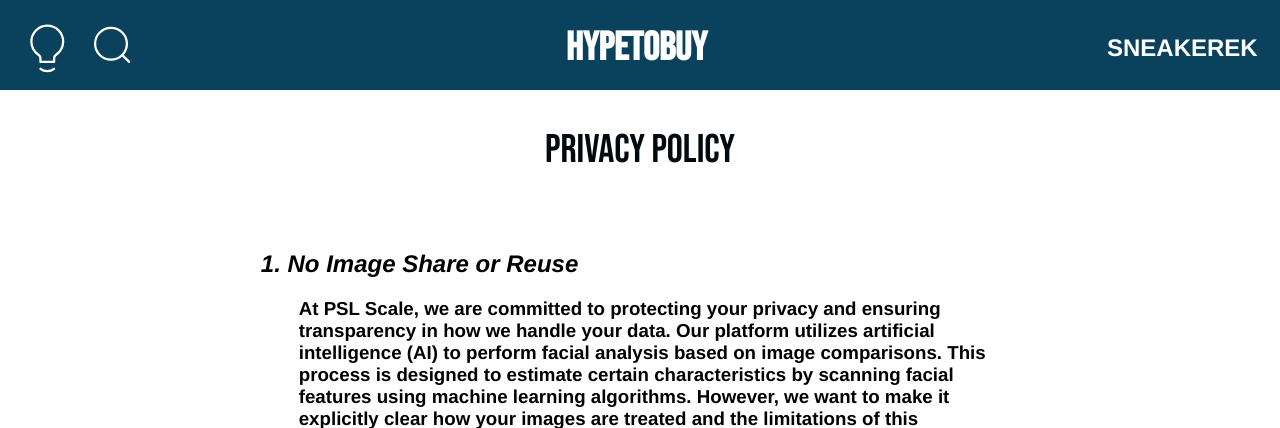
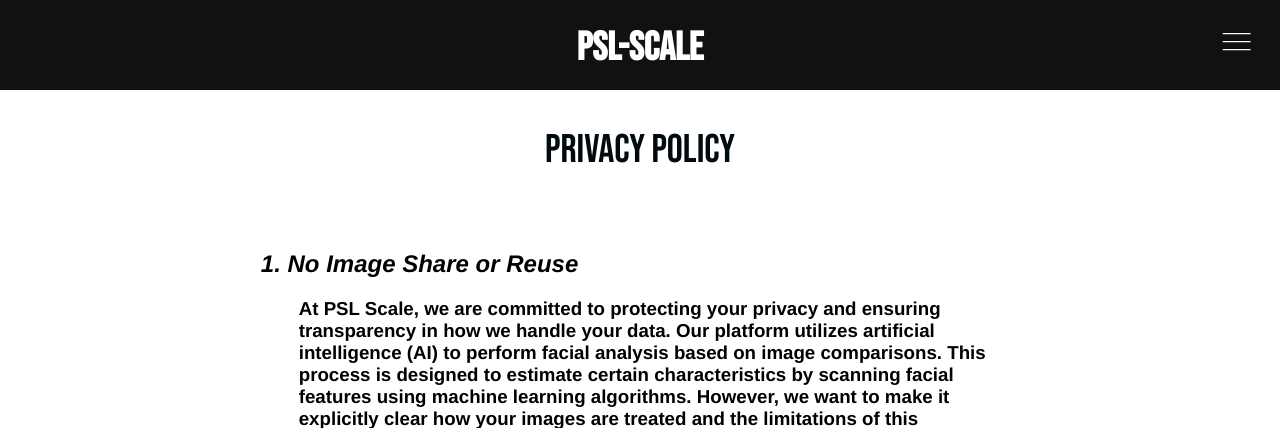
Before and after one commit to Bacika69/htp, a Django app: page /gyakorikerdesek/ in a window 1280 px wide. Shown: the top 428 px of the page. Run offline with Django 5.2, Linux system fonts and the light colour scheme; some web fonts are replaced.

Commit message:
Update navbar.html

```diff
--- a/templates/navbar.html
+++ b/templates/navbar.html
@@ -233,9 +251,17 @@
         height: 50%;
     }
    .haromcsik{
-        display: none;
-        margin-left: 30%;
+            display: flex;
+            justify-content: center;
+            align-items: center;
+            height: 70px;
+            width: 50px;
+            cursor: pointer;
+            position: fixed;
+            right: 1%;
+            top: 12px;
         }
+
     #htpdiv{
              flex: 1;
              display: flex;
@@ -294,6 +321,14 @@
         font-family: helvetica;
         color: black;
     }
+    .icon-hamburger{
+        width: 40px;
+        height: 40px;
+        display: flex;
+        align-items: center;
+        justify-content: center;
+        cursor: pointer;
+    }
     .no-results2{
         font-size: 20px;
         margin-left: 5%;
@@ -302,7 +337,23 @@
         color: gray;
     }
     #htp{
+        position: fixed;
+        /* text-shadow: 2px 2px 4px black; */
+
+        left: 50%;
+        margin-top: 0%;
+        transform: translate(-50%, -50%);
         font-size: 40px;
+    }
+    .minisearch{
+        margin-top: 20px;
+        margin-left: 10px;
+    }
+    .svg_navbar{
+        stroke-width: 1px;
+    }
+    .svg_navbar:hover{
+        stroke-width: 1.8px;
     }
     @media (max-width: 1024px) {
         .keresokep{
@@ -477,179 +536,45 @@
 
 </style>
 
-<div class="nav-container">
-    <div style="display: flex; gap: 10%; margin-left: 5%; width: 40%;">
-        <div id="openhelp" style="cursor: pointer;"  onclick="openHelp()">
-            <svg id="svg"  xmlns="http://www.w3.org/2000/svg" width="50" height="60" viewBox="0 0 22 22" fill="none">
-                <path d="M19.0006 9.03002C19.0007 8.10058 18.8158 7.18037 18.4565 6.32317C18.0972 5.46598 17.5709 4.68895 16.9081 4.03734C16.2453 3.38574 15.4594 2.87265 14.5962 2.52801C13.7331 2.18336 12.8099 2.01409 11.8806 2.03002C10.0966 2.08307 8.39798 2.80604 7.12302 4.05504C5.84807 5.30405 5.0903 6.98746 5.00059 8.77001C4.95795 9.9595 5.21931 11.1402 5.75999 12.2006C6.30067 13.2609 7.10281 14.1659 8.09058 14.83C8.36897 15.011 8.59791 15.2584 8.75678 15.5499C8.91565 15.8415 8.99945 16.168 9.00059 16.5V18.03H15.0006V16.5C15.0006 16.1689 15.0829 15.843 15.24 15.5515C15.3971 15.26 15.6241 15.0121 15.9006 14.83C16.8528 14.1911 17.6336 13.328 18.1741 12.3167C18.7147 11.3054 18.9985 10.1767 19.0006 9.03002V9.03002Z" stroke="white" stroke-width="1" stroke-linecap="round" stroke-linejoin="round"/>
-                <path d="M15 21.04C14.1345 21.6891 13.0819 22.04 12 22.04C10.9181 22.04 9.86548 21.6891 9 21.04" stroke="white" stroke-width="1" stroke-linecap="round" stroke-linejoin="round"/>
-            </svg>
-        </div>
-        <div  onclick="openSearch(), openOverlaybackground()" >
-            <svg id="svg" role="presentation" stroke-width="1"  cursor="pointer" focusable="false" width="50" height="60" class="icon icon-search" viewBox="0 0 22 22">
-                <circle cx="11" cy="10" r="7" fill="none" stroke="white"></circle>
-                <path d="m16 15 3 3" stroke="white" stroke-linecap="round" stroke-linejoin="round"></path>
-            </svg>
-
-        </div>
-    </div>
-    <div id="htpdiv" >
+<div class="nav-container" style="background-color: rgb(17, 17, 17);">
+    <div id="htpdiv" style="display: flex; justify-content: space-between; align-items: center; padding: 0 20px;">
         <a class="no-link-style" href="/">
-            <h1 id="htp" class="alahuzni" style="color: white; font-family: 'Bebas Neue', sans-serif; ">HypeToBuy</h1>
+            <h1 id="htp" class="alahuzni" style="color: white; font-family: 'Bebas Neue', sans-serif;">PSL-Scale</h1>
         </a>
-    </div>
-    <div>
-        <div class="menu">
-            <div class="no-link-style" onclick="openOverlay()"><h2 id="snkr" class="alahuzni" style="color: white;">SNEAKEREK</h2></div>
-        </div>
-        <div class="haromcsik">
+        <div class="haromcsik" style="display: flex; align-items: center;">
             <span class="sr-only"></span>
-                <svg onclick="openOverlay()" role="presentation" stroke-width="1" focusable="false" width="15" height="15" class="icon icon-hamburger" viewBox="0 0 30 30">
+            <svg onclick="openOverlay()" role="presentation" stroke-width="1" focusable="false"  class="icon icon-hamburger svg_navbar" viewBox="0 0 30 30">
                 <path d="M1 5h20M1 11h20M1 17h20" stroke="white" stroke-linecap="round"></path>
             </svg>
         </div>
     </div>
 </div>
-
-<div id="search" style="display: none;" >
-    <div style="display: flex;">
-        <form id="search-form" method="GET" action="{% url 'sneakerek' %}">
-            <input id="search-input" type="text" name="q" placeholder="Keresés..." class="no-outline">
-        </form>
-        <svg id="searchX" onclick="closeSearch()"  viewBox="0 0 30 30" width="15" height="15" fill="none" stroke="black" stroke-width="2" stroke-linecap="round" stroke-linejoin="round">
-                <line x1="18" y1="6" x2="6" y2="18"></line>
-                <line x1="6" y1="6" x2="18" y2="18"></line>
-        </svg>
-    </div>
-    <div>
-        <hr class="searchhr">
-    </div>
-    <div id="search-results">
-
-    </div>
-    <div id="show-all-div">
-        <div id="show-all" method="GET" action="{% url 'sneakerek' %}?q={{q}}">
-                <h3 class="össz_mut">Összes megtekintése</h3>
-        </div>
-    </div>
-    <script>
-        $(document).ready(function() {
-            $('#search-input').on('keyup', function() {
-                var query = $(this).val();
-                if (query.length > 0) {
-                    openResults();
-
-                    $.ajax({
-                        url: "{% url 'search' %}",
-                        data: {'q': query},
-                        success: function(data) {
-                            $('#search-results').empty();
-                            if (data.length > 0) {
-                                $.each(data, function(index, item) {
-                                    var resultHtml =
-                                        '<a class="keresolink" href="{% url "home" %}?q=' + encodeURIComponent(item.name) + '">' +
-                                            '<img src="' + item.image + '" alt="' + item.name + '" class="keresokep">' +
-                                            '<div style="display:grid; margin-left:0px; font-size: small; gap:0%">' +
-                                                '<div>' +
-                                                    '<h3 class="keresoh3" style="color:black; font-family:helvetica;">' + item.name + '</h3>' +
-                                                '</div>' +
-                                                '<div class="felsomargokereso">' +
-                                                    '<h3 class="keresoh3" style="color:grey; ">' + item.price + 'Ft' + '</h3>' +
-                                                    '<h3 class="keresoh3" style="color:rgb(10, 66, 93); ">' + '&nbsp;'+ '&nbsp;' + item.cég +'</h3>' +
-                                                '</div>' +
-                                        '   </div>' +
-                                        '</a>';
-                                    $('#search-results').append(resultHtml);
-                                });
-                            } else {
-
-                                var noResultsHtml = '<div style="gap:1px; width:90%; overflow-x:hidden; overflow-y: none; height:200%">' + '<h1 class="no-results">' + 'Nincs találat erre:' + '&nbsp;' +'"' + query + '"' + '</h1>' + '<h2 class="no-results2">'
-                                + 'Ellenőrizd a keresést, vagy probáld meg újra' + '</h2>' + '</div>';
-                                $('#search-results').append(noResultsHtml);
-                            }
-                        }
-                    });
-                } else {
-                    $('#search-results').empty();
-                    closeResults();
-                }
-            });
-        });
-
-
-    </script>
-</div>
-<div id="Help" class="help">
-    <div>
-        <h1 style="color: white; font-weight: bold;">Így használd</h1>
-        <h2 style="color: white; font-family: helvetica;font-size: 1.3em; ">
-            1. Kattints a cipőre, hogy megtaláld, hogy hol elérhető.<br>
-            2. A keresőnél kulcsszavakra keress rá, hogy biztosan megtaláld a keresett cipőt.<br>
-            3. Ha csak egy helyen elérhető, akkor egyből bedob a cipőhöz.<br>
-            4. A kék színnel jelölt cégnév, elvisz a keresett cipő weboldalára.
-        </h2>
-    </div>
-    <button class="x_design" onclick="closeHelp()">
-        <svg class="X" viewBox="0 0 24 24" width="24" height="24" fill="none" stroke="currentColor" stroke-width="2" stroke-linecap="round" stroke-linejoin="round">
-            <line x1="18" y1="6" x2="6" y2="18"></line>
-            <line x1="6" y1="6" x2="18" y2="18"></line>
-        </svg>
-    </button>
-</div>
-<div id="overlay-background" class="overlay-background" onclick="closeOverlay(), closeSearch(), closeResults()"></div>
-<div id="overlay-background-help" class="overlay-background" onclick="closeHelp()"></div>
+<div id="overlay-background" class="overlay-background" onclick="closeOverlay()"></div>
 <div id="overlay" style="display: none;">
     <div id="overlay-content">
-            <div class="márka-container">
-                {% for csoport, cipők in best_shoes.items %}
-                    <div onclick="openOverlayfilter('{{ csoport }}')" style="cursor: pointer;">
-                        <a class="no-link-style"><h2 id="csoport" class="alahuzni" style="color:white;">{{ csoport }}</h2></a>
+        <div style="display: flex; flex-direction: column; justify-content: center; align-items: center; gap: 5%;">
+            <a method="GET" href="{% url 'whatispsl'%}" class="no-link-style" style="font-size: clamp(16px, 2vw, 24px); color: white; overflow: visible;">What is PSL-Scale?</a>
+            <a method="GET" href="{% url 'aboutus'%}"class="no-link-style" style="font-size: clamp(16px, 2vw, 24px); color: white;">About us</a>
+            <a method="GET" href="{% url 'aboutlooksmaxxing'%}"class="no-link-style" style="font-size: clamp(16px, 2vw, 24px); color: white;">About Looksmaxxing</a>
+            <a method="GET" href="{% url 'gyakorikerdesek'%}"class="no-link-style" style="font-size: clamp(16px, 2vw, 24px); color: white;">Privacy Policy</a>
+            <a method="GET" href="{% url 'pos'%}"class="no-link-style" style="font-size: clamp(16px, 2vw, 24px); color: white;">Psychology of Self-Image</a>
         </div>
-                    <div id="overlayfilter-{{ csoport }}" class="overlayfilter">
-                        <div class="márka-container">
-                            <div>
-                                <div>
-                                    <a method="GET" class="no-link-style" href="{% url 'sneakerek' %}?q={{ csoport }}"><h2 id="csoport" class="alahuzni" style="color:white">{{ csoport }}</h2></a>
+        <div style="display: flex;height: 50px; justify-content: center; align-items: start;">
+            <div class="x_design" onclick="closeOverlay()">
+                <span class="X" style=" line-height: 30px;">&#10005;</span>
             </div>
-                                {% for cipő in cipők %}
-                                <div>
-                                    <a method="GET" class="no-link-style" href="{% url 'sneakerek' %}?q={{ cipő }}"><h2 id="csoport" class="alahuzni" style="color: rgb(246, 232, 208)">{{ cipő }}</h2></a>
-                                </div>
-                                {% endfor %}
-                            </div>
-                        </div>
-                        <div>
-                            <button class="x_design" onclick="closeOverlayfilter('{{ csoport }}')">
-                                <svg class="X" viewBox="0 0 24 24" width="24" height="24" fill="none" stroke="currentColor" stroke-width="2" stroke-linecap="round" stroke-linejoin="round">
-                                    <line x1="15" y1="6" x2="9" y2="12"></line>
-                                    <line x1="9" y1="12" x2="15" y2="18"></line>
-                                </svg>
-                            </button>
-                        </div>
-                    </div>
-                {% endfor %}
-            </div>
-            <div>
-                <button class="x_design" onclick="closeOverlay()">
-                        <svg class="X" viewBox="0 0 24 24" width="24" height="24" fill="none" stroke="currentColor" stroke-width="2" stroke-linecap="round" stroke-linejoin="round">
-                            <line x1="18" y1="6" x2="6" y2="18"></line>
-                            <line x1="6" y1="6" x2="18" y2="18"></line>
-                        </svg>
-                </button>
         </div>
     </div>
 </div>
 <script>
-    document.getElementById('show-all').addEventListener('click', function() {
-        var searchInput = document.getElementById('search-input').value;
-        var form = document.getElementById('search-form');
-        form.action = "{% url 'sneakerek' %}?q=" + encodeURIComponent(searchInput);
-        form.submit();
-    });
+
+
 
     function openOverlay() {
         const overlayContent = document.getElementById("overlay-content");
-        document.getElementById("overlay-background").style.display = "block";
+        // document.getElementById("overlay-background").style.display = "block";
+        document.getElementById("overlay-background").classList.add("show");
+
         document.getElementById("overlay").style.display = "block";
         document.body.style.overflow = 'hidden';
         overlayContent.style.animation = 'slideInFromRight 0.4s ease-out forwards';
@@ -659,10 +584,12 @@
     function closeOverlay() {
         const overlayContent = document.getElementById("overlay-content");
         overlayContent.style.animation = 'slideOutToRight 0.4s ease-out forwards';
-
+        document.getElementById("overlay-background").classList.add("fade-out")
         setTimeout(function() {
             document.getElementById("overlay").style.display = "none";
-            document.getElementById("overlay-background").style.display = "none";
+            document.getElementById("overlay-background").classList.remove('show');
+            document.getElementById("overlay-background").classList.remove('fade-out');
+
             document.body.style.overflow = 'auto';
         }, 500);
     }
@@ -671,7 +598,7 @@
     function openSearch() {
         document.getElementById("search").style.display = "block";
         document.getElementById("search-input").style.display = "block";
-        document.getElementById("overlay-background").style.display = "block";
+        document.getElementById("overlay-background").classList.add("show");
         document.getElementById("search-input").focus();
         document.body.style.overflow = 'hidden';
         document.getElementById("search").style.animation =  'slideInFromLeft 0.4s ease-out forwards'
@@ -681,21 +608,29 @@
 
         document.getElementById("search").style.animation = 'slideOutToLeft 0.4s ease-out forwards';
         document.getElementById('search-results').style.animation = 'slideOutToLeft 0.4s ease-out forwards';
+        document.getElementById("overlay-background").classList.add("fade-out")
         setTimeout(function()  {
             document.getElementById("search").style.display = "none";
             document.getElementById("search-input").style.display = "none";
-            document.getElementById("overlay-background").style.display = "none";
+            document.getElementById("overlay-background").classList.remove('show');
+            document.getElementById("overlay-background").classList.remove('fade-out');
             document.getElementById('search-results').style.display = 'none';
             document.body.style.overflow = 'auto';
         }, 500);
 
     }
     function openOverlayfilter(csoport) {
+        document.getElementById('overlayfilter-' + csoport).style.animation = 'megjelenes 0.2s ease-out forwards';
         document.getElementById('overlayfilter-' + csoport).style.display = 'grid';
+        // document.getElementByClassName('fade-in-overlay').classList.add('visible')
+
     }
 
     function closeOverlayfilter(csoport) {
-        document.getElementById('overlayfilter-' + csoport).style.display = 'none';
+        document.getElementById('overlayfilter-' + csoport).style.animation = 'eltunes 0.2s ease-out forwards';
+        setTimeout(function()  {
+            document.getElementById('overlayfilter-' + csoport).style.display = "none";
+            }, 200);
     }
     function openHelp(){
         document.getElementById("overlay-background-help").style.display = "grid";
```
Also changed, not shown: other parts of templates/navbar.html (+58 -31 lines). Lines whose indentation alone changed are shown as unchanged.
